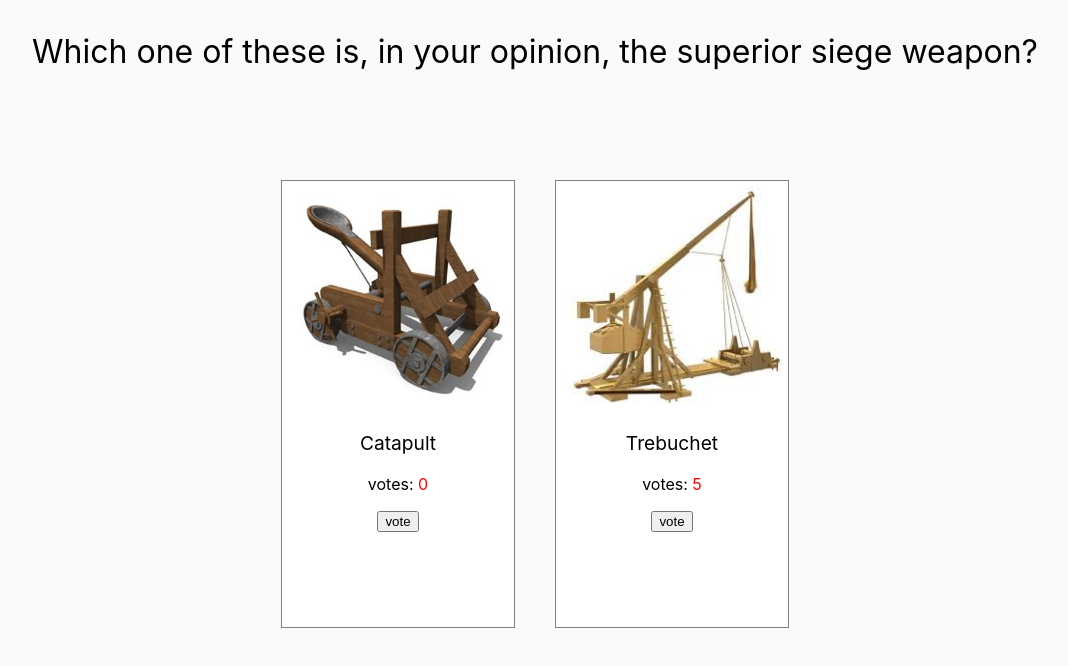
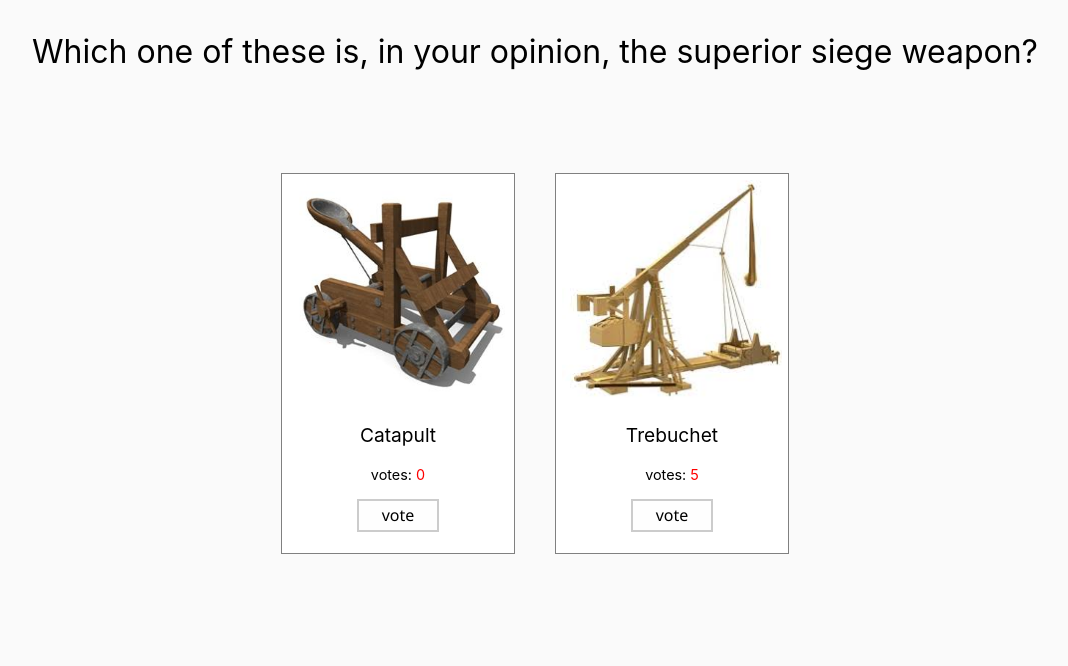
Before and after one commit to yatne/trebuchet, a React (Create React App) app: page / in a window 1280 px wide. Shown: the top 666 px of the page, without its empty margins (105-1173 px from the left). Built offline with nearby package versions, Linux system fonts and the light colour scheme.

Commit message:
added styling

```diff
--- a/src/App.css
+++ b/src/App.css
@@ -9,22 +9,31 @@
 }
 
 .question-header {
-  flex: 1 1 auto;
+  flex: .5 1 auto;
   font-size: 2rem;
   margin-top: 2rem;
 }
 
 .votes-section {
-  flex: 1 1 auto;
+  flex: 0 1 auto;
   display: flex;
   flex-direction: row;
   justify-content: space-around;
 }
 
+.after-vote-section {
+  flex: 1 1 auto;
+  font-size: 1.2rem;
+}
+
+.ad-section {
+  flex: 0 0;
+}
+
 .vote-option {
   background: white;
   margin: 20px;
-  padding: 6px;
+  padding: 6px 6px 20px 6px;
   max-width: 50%;
   border: 1px solid grey
 }
@@ -40,20 +49,11 @@
 }
 
 .votes {
-  fornsize: 0.9rem;
+  font-size: 0.9rem;
 }
 
 .votes span {
   color: red;
-}
-
-.vote-button {
-
-}
-
-.after-vote {
-  flex: 1 1 auto;
-  font-size: 1.2rem;
 }
 
 .information {
@@ -64,3 +64,24 @@
   font-size: 0.9rem;
   color: red;
 }
+
+.button8 {
+  display: inline-block;
+  padding: 0.2em 1.45em;
+  margin:0.1em;
+  border:0.15em solid #CCCCCC;
+  box-sizing: border-box;
+  text-decoration:none;
+  font-family:'Segoe UI','Roboto',sans-serif;
+  font-weight:400;
+  color:#000000;
+  background-color: #FEFEFE;
+  text-align:center;
+  position:relative;
+}
+a.button8:hover{
+  border-color:#7a7a7a;
+}
+a.button8:active{
+  background-color:#999999;
+}
--- a/src/App.js
+++ b/src/App.js
@@ -51,7 +51,7 @@ class App extends React.Component {
             onVote={() => this.voteForTrebuchet()}
           />
         </section>
-        <section className="after-vote">
+        <section className="after-vote-section">
           <p style={{ visibility: this.state.givenVote === 'none' ? 'hidden' : ''}}>
             Thank you for your vote!
           </p>
--- a/src/VoteOption.js
+++ b/src/VoteOption.js
@@ -13,7 +13,7 @@ function VoteOption(props) {
 			<img alt={name} src={imageSrc} className='vote-image' onClick={() => onVote()}/>
 			<p className="vote-name">{name}</p>
 			<p className='votes'>votes: <span>{votes}</span> </p>
-			<button className='vote-button' onClick={() => onVote()}>vote</button>
+			<a className='button8' onClick={() => onVote()}>vote</a>
 		</div>
 	)
 }
```
